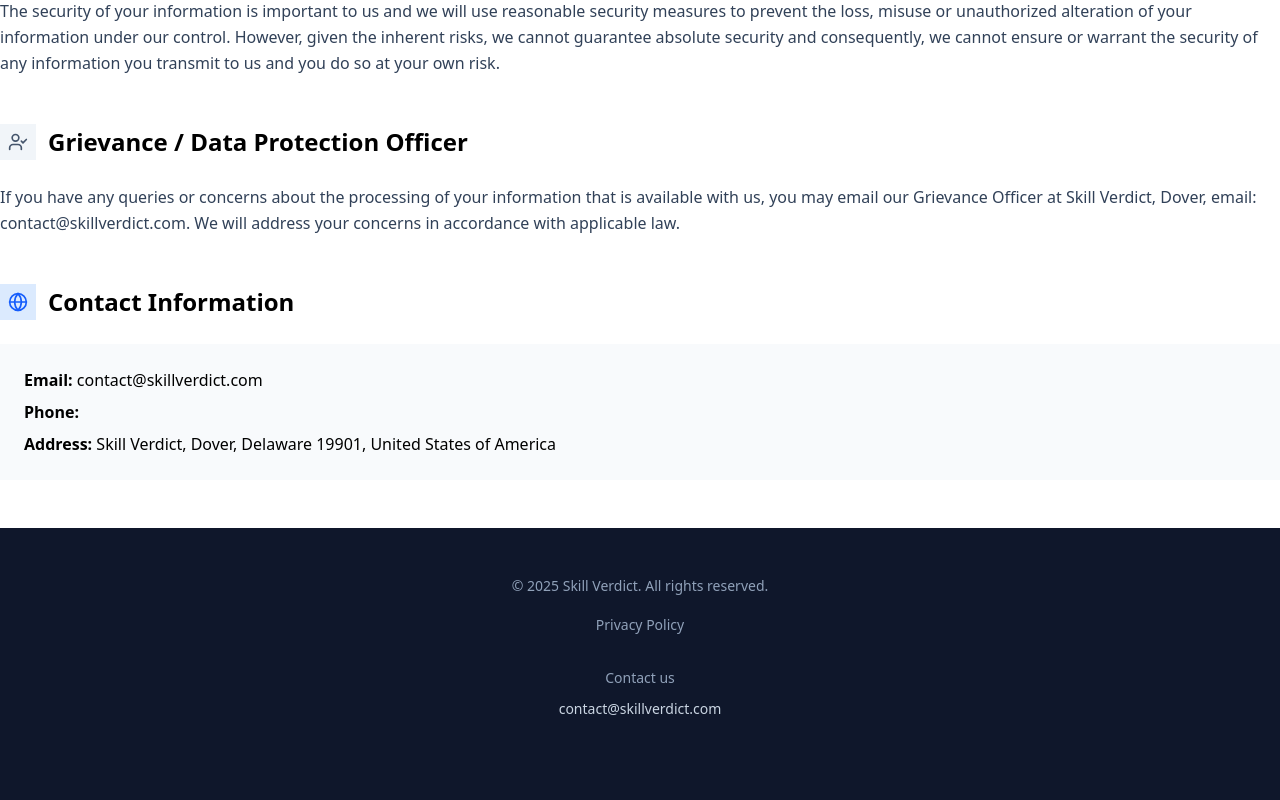
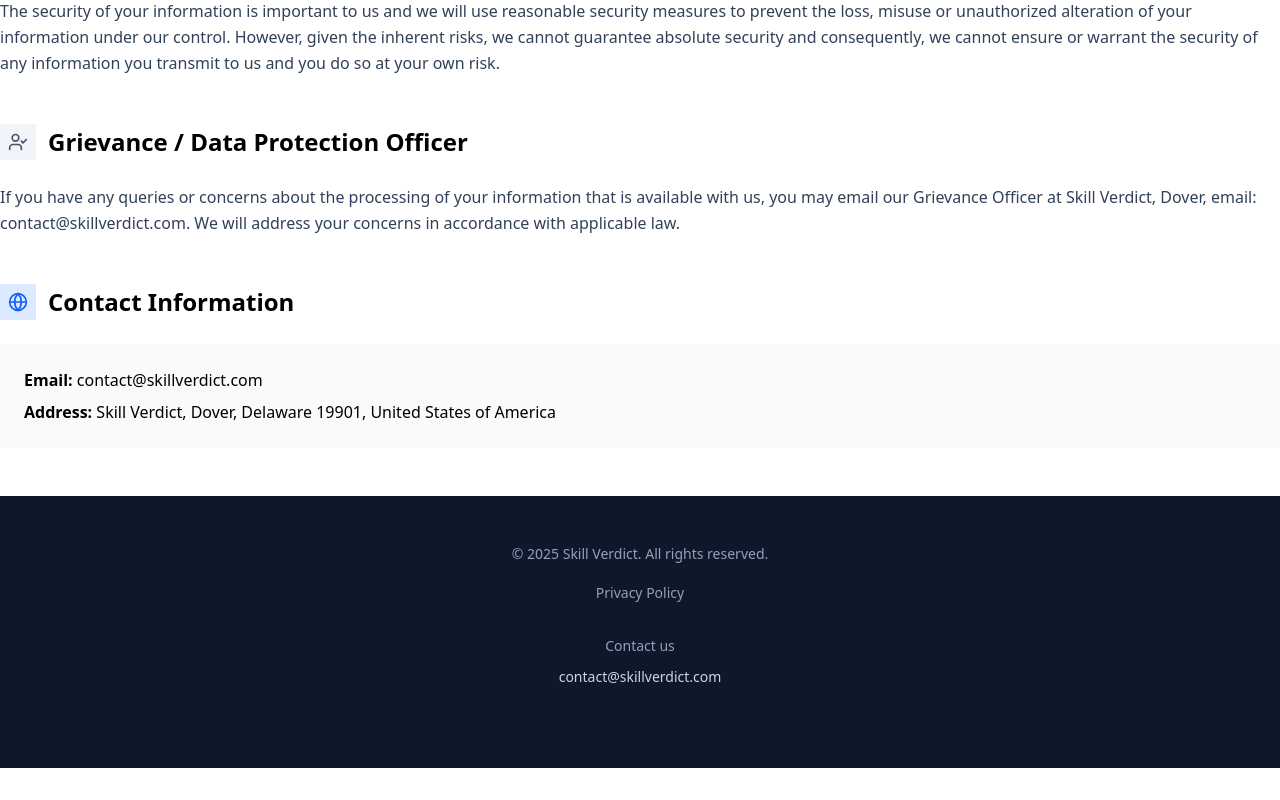
Before and after one commit to milosh-sp/sv-website, a Next.js app: page /privacy-policy in a window 1280 px wide. Shown: the part 2538-3338 px from the top of the page. After the commit the page ends 3306 px from the top, so only its background shows below. Built offline with nearby package versions, Linux system fonts and the light colour scheme; no server answers.

Commit message:
Hide number if not provided

```diff
--- a/app/privacy-policy/page.tsx
+++ b/app/privacy-policy/page.tsx
@@ -304,10 +304,12 @@ export default function PrivacyPolicyPage() {
                       <strong>Email:</strong>{' '}
                       {strings.legalPages.privacyPolicy.contact.email}
                     </li>
-                    <li>
-                      <strong>Phone:</strong>{' '}
-                      {strings.legalPages.privacyPolicy.contact.phone}
-                    </li>
+                    {strings.legalPages.privacyPolicy.contact.phone && (
+                      <li>
+                        <strong>Phone:</strong>{' '}
+                        {strings.legalPages.privacyPolicy.contact.phone}
+                      </li>
+                    )}
                     <li>
                       <strong>Address:</strong>{' '}
                       {strings.legalPages.privacyPolicy.contact.address}
```
